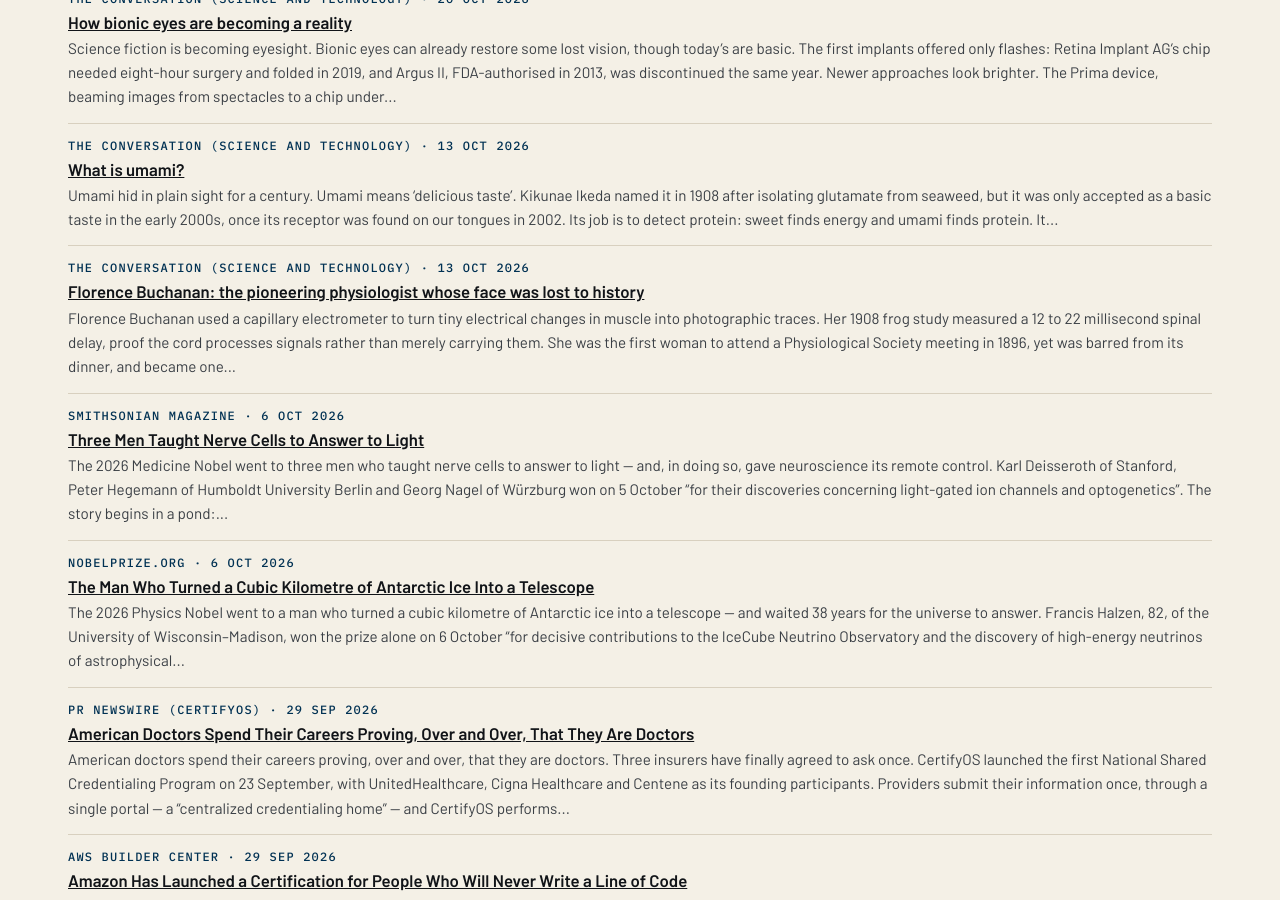
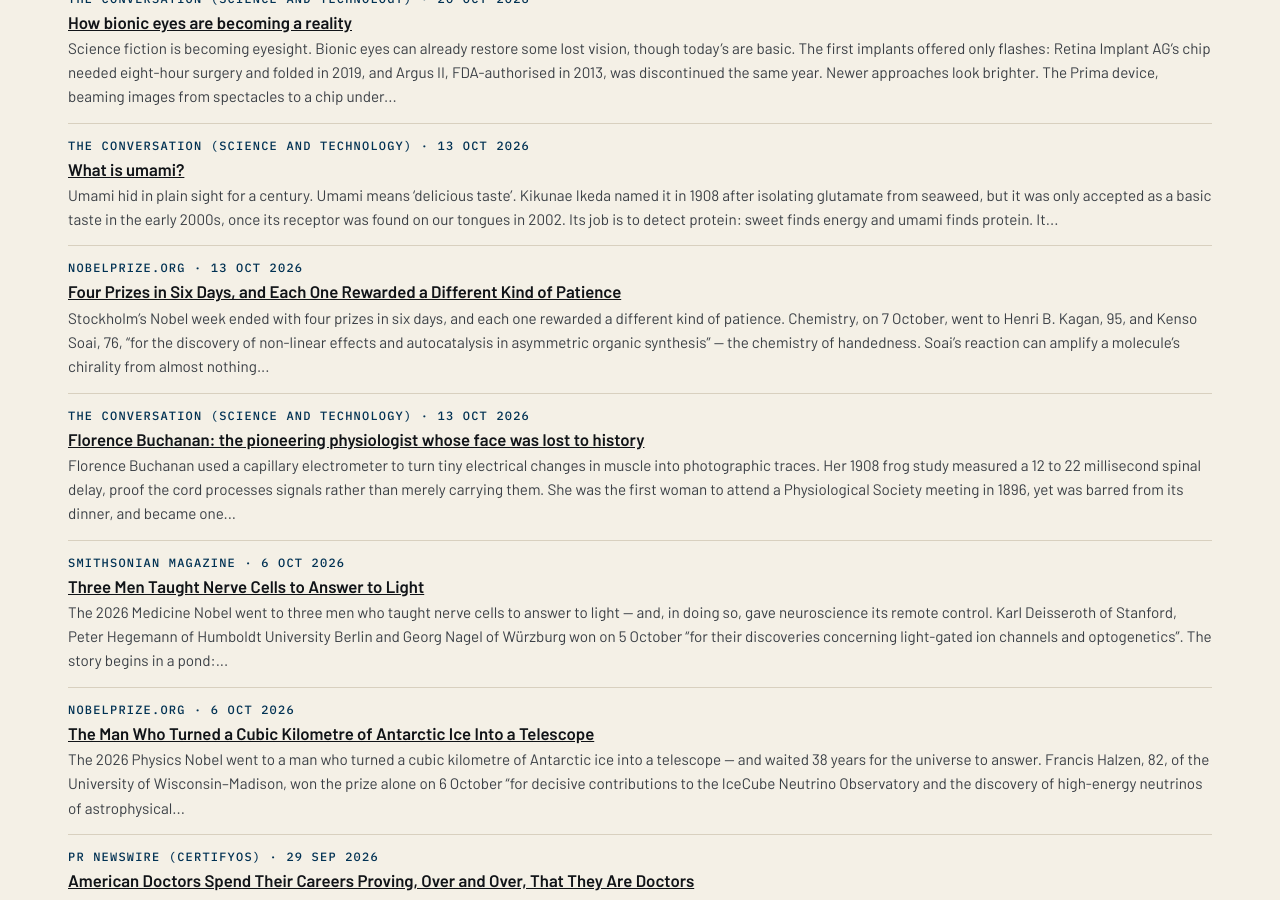
Before and after one commit to katz-news/katz.news, a Jekyll site: the page built from briefs/index.html, in a window 1280 px wide and 900 px high, scrolled down 14401 px. Built offline with Jekyll 4.4.1, drawn with Linux system fonts in a browser that asks for light colours.

Commit message:
Publish 2026-11-06

```diff
--- a/_data/build.yml
+++ b/_data/build.yml
@@ -1 +1 @@
-published_at: 2026-11-06T20:24:20Z
+published_at: 2026-11-06T20:25:29Z
--- /dev/null
+++ b/_posts/briefs/2026-11-06-four-prizes-in-six-days-and-each-one-rewarded-a-different-kind-of-patience.md
@@ -0,0 +1,19 @@
+---
+published: true
+title: Four Prizes in Six Days, and Each One Rewarded a Different Kind of Patience
+date: 2026-10-13
+section: science
+source_name: NobelPrize.org
+source_url: https://www.nobelprize.org/prizes/chemistry/2026/press-release/
+---
+Stockholm's Nobel week ended with four prizes in six days, and each one rewarded a different kind of patience.
+
+Chemistry, on 7 October, went to Henri B. Kagan, 95, and Kenso Soai, 76, "for the discovery of non-linear effects and autocatalysis in asymmetric organic synthesis" — the chemistry of handedness. Soai's reaction can amplify a molecule's chirality from almost nothing to more than 99.5% purity, the trick that lets drugmakers build one mirror image of a molecule and not the other.
+
+Literature, on 8 October, went to the Canadian poet, essayist and classicist Anne Carson, 76, "for her bold and inventive oeuvre that, in playful dialogue with the classical tradition, has created new forms for contemporary literature". She learned of it in Reykjavík, listening to the wind.
+
+Peace, on 9 October, went to Navanethem "Navi" Pillay, 85, the South African jurist and former UN human rights chief, "for her efforts to promote peace and international law" — at a moment, the committee said, when international law is under attack.
+
+Economics, on 12 October, went to Robert E. Hall, 83, of Stanford and Michael Woodford, 71, of Columbia, "for microeconomic foundations of macroeconomic stabilisation" — the ground-up models central banks now use to steady economies.
+
+Conclusion: four prizes, four kinds of patience — and one week in which the slow work, at last, got its applause.
```
